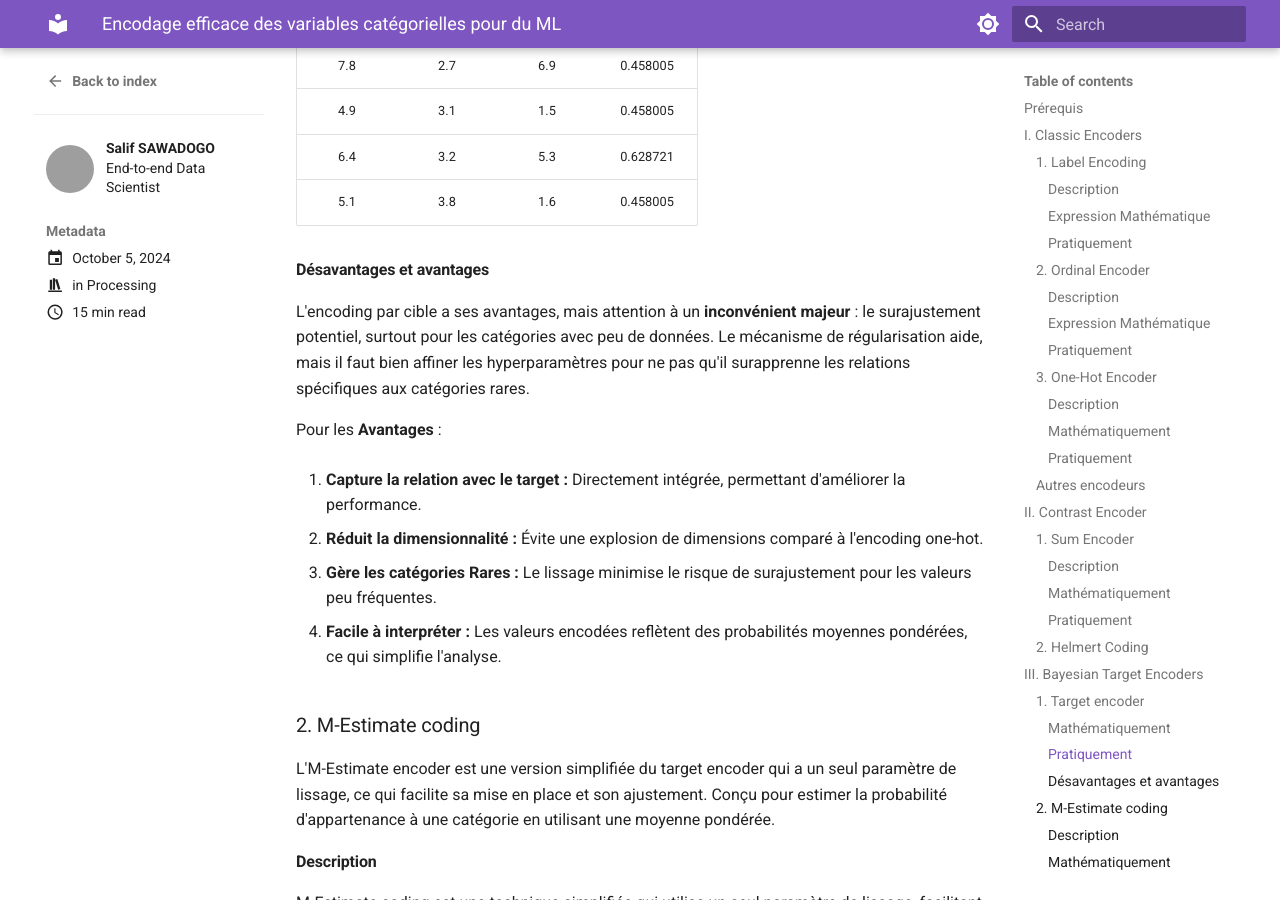
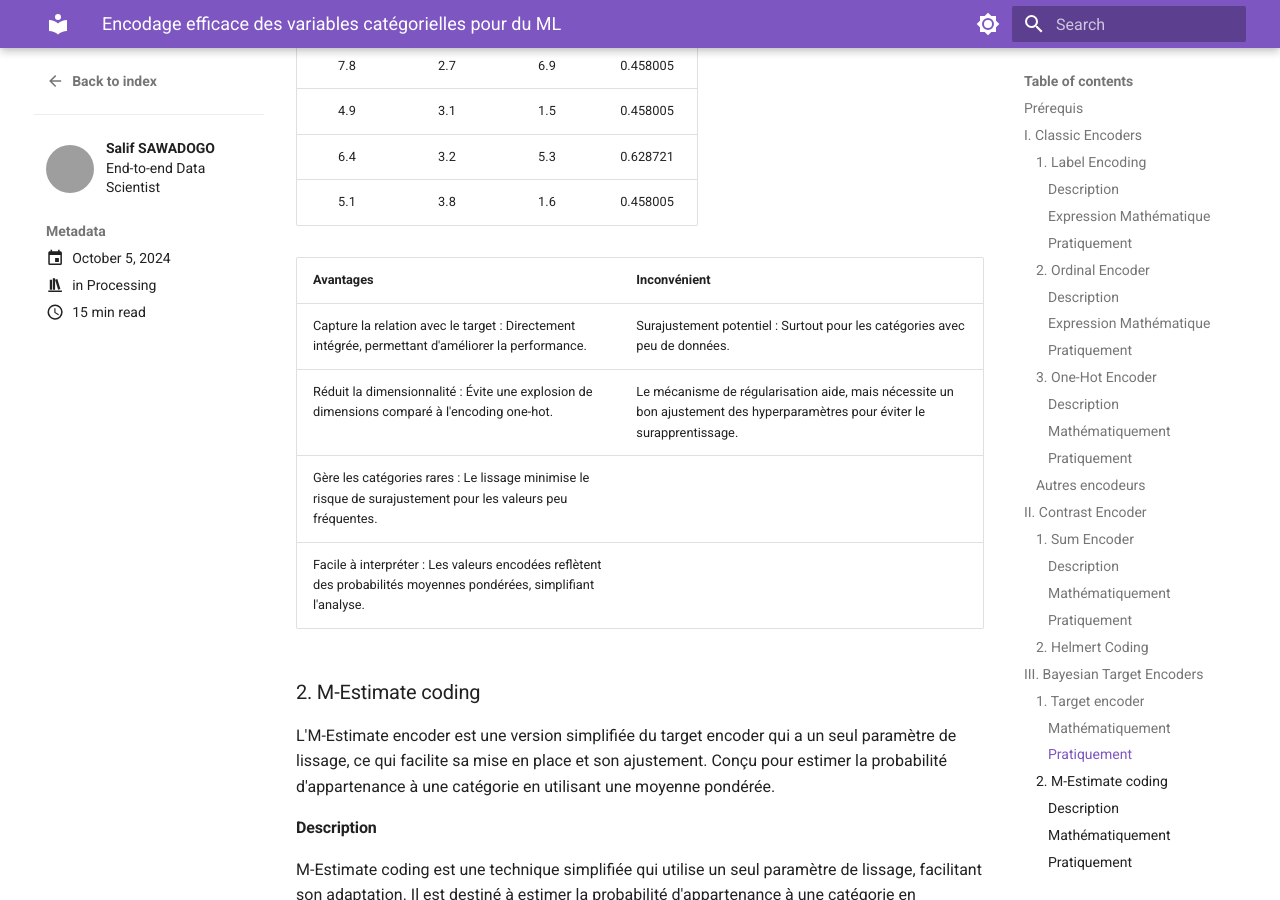
Before and after one commit to sawallesalfo/blog, an MkDocs documentation site: the page built from docs/posts/encoding_categorical_features_for_ML.md, in a window 1280 px wide and 900 px high, scrolled down 7547 px. Built offline with MkDocs 1.6.1 and Material for MkDocs 9.7.7, drawn with Linux system fonts in a browser that asks for light colours; comment, search, counter and statistics services are not loaded; some of the changed text lies outside the part shown; grey boxes are pictures that could not be loaded.

Commit message:
predeploy caterigocal encoder

````diff
--- a/docs/posts/encoding_categorical_features_for_ML.md
+++ b/docs/posts/encoding_categorical_features_for_ML.md
@@ -240,12 +240,12 @@ Le target encoder est une technique de transformation de variables catégorielle
    $$
 
    où :
-   - $s$ est le paramètre de lissage calculé,
-   - $\frac{n^+}{n}$ est la moyenne des cibles positives pour la catégorie $k$.
+      - $s$ est le paramètre de lissage calculé,
+      - $\frac{n^+}{n}$ est la moyenne des cibles positives pour la catégorie $k$.
 
 #### Pratiquement
 On utilisera encore le package category_encoders, avec les valeurs par défaut :
-![alt text](/encoding_categorical_features_for_ML/target_encoder.PNG)
+![alt text](./encoding_categorical_features_for_ML/target_encoder.PNG)
 
 ```python
 from category_encoders import TargetEncoder
@@ -261,19 +261,14 @@ encoder.fit_transform(data.drop(columns=["y"]), data["y"]).head()
 | 6.4  | 3.2  | 5.3  | 0.628721 |
 | 5.1  | 3.8  | 1.6  | 0.458005 |
 
-#### Désavantages et avantages
 
-L'encoding par cible a ses avantages, mais attention à un **inconvénient majeur** : le surajustement potentiel, surtout pour les catégories avec peu de données. Le mécanisme de régularisation aide, mais il faut bien affiner les hyperparamètres pour ne pas qu'il surapprenne les relations spécifiques aux catégories rares.
+| **Avantages**                                    | **Inconvénient**                                   |
+|--------------------------------------------------|----------------------------------------------------|
+| Capture la relation avec le target : Directement intégrée, permettant d'améliorer la performance. | Surajustement potentiel : Surtout pour les catégories avec peu de données. |
+| Réduit la dimensionnalité : Évite une explosion de dimensions comparé à l'encoding one-hot. | Le mécanisme de régularisation aide, mais nécessite un bon ajustement des hyperparamètres pour éviter le surapprentissage. |
+| Gère les catégories rares : Le lissage minimise le risque de surajustement pour les valeurs peu fréquentes. |                                                    |
+| Facile à interpréter : Les valeurs encodées reflètent des probabilités moyennes pondérées, simplifiant l'analyse. |                                                    |
 
-Pour les **Avantages** :
-
-1. **Capture la relation avec le target :** Directement intégrée, permettant d'améliorer la performance.
-
-2. **Réduit la dimensionnalité :** Évite une explosion de dimensions comparé à l'encoding one-hot.
-
-3. **Gère les catégories Rares :** Le lissage minimise le risque de surajustement pour les valeurs peu fréquentes.
-
-4. **Facile à interpréter :** Les valeurs encodées reflètent des probabilités moyennes pondérées, ce qui simplifie l'analyse.
 
 ### 2. M-Estimate coding
 
@@ -311,14 +306,12 @@ encoder.fit_transform(data.drop(columns=["y"]), data["y"]).head()
 
 #### Avantages et inconvénients
 
-Avantages :
-   1. Simple et efficace : Un seul paramètre de lissage à ajuster.
-   2. Réduction du surajustement : Le paramètre $ m $ stabilise les valeurs, réduisant l'impact des catégories rares.
-   3. Performance élevée : Pratique à implémenter et efficace pour les cibles binaires et continues.
+| **Avantages**                                    | **Inconvénients**                                    |
+|--------------------------------------------------|-----------------------------------------------------|
+| Simple et efficace : Un seul paramètre de lissage à ajuster. | Régularisation limitée : Moins flexible que le target encoder classique. |
+| Réduction du surajustement : Le paramètre $ m $ stabilise les valeurs, réduisant l'impact des catégories rares. | Pas idéal pour les cibles catégorielles multiples : Un wrapper polynomial est nécessaire, complexifiant la méthode. |
+| Performance élevée : Pratique à implémenter et efficace pour les cibles binaires et continues. |                                                     |
 
-Inconvénients :
-   1. Régularisation limitée : Moins flexible que target encoder classique.
-   2. Pas idéal pour les cibles catégorielles multiples : Pour les cibles à plusieurs classes, un wrapper polynomial est nécessaire, complexifiant la méthode.
 
 ### 3. Leave-One-Out encoder
 Le Leave-One-Out encoder (LOO) est une autre méthode tirée de target encoder, mais avec une variation importante pour minimiser la fuite d'information.
@@ -389,15 +382,12 @@ Observation 3 (index 2, catégorie "A") :
 
 Chaque observation est maintenant encodée avec la moyenne des cibles des autres observations de la même catégorie.
 
-#### Avantages et Inconvénients
 
-- **Avantages :**
-  - **Réduction de la fuite d'information** : Sa méthode minimise les risques de biais.
-  - **Capture des relations complexes** : Comme target encoder, utile pour des relations non linéaires.
+| **Avantages**                                    | **Inconvénients**                                    |
+|--------------------------------------------------|-----------------------------------------------------|
+| Réduction de la fuite d'information : Sa méthode minimise les risques de biais. | Complexité : Peut être coûteux en calculs sur de grands ensembles de données. |
+| Capture des relations complexes : Comme target encoder, utile pour des relations non linéaires. | Variabilité : Peut introduire de la variance avec de petites catégories, nécessitant une régularisation supplémentaire. |
 
-- **Inconvénients :**
-  - **Complexité** : Peut être coûteux en calculs sur de grands ensembles de données.
-  - **Variabilité** : Peut introduire de la variance avec de petites catégories, nécessitant une régularisation supplémentaire.
 
 
 
````
